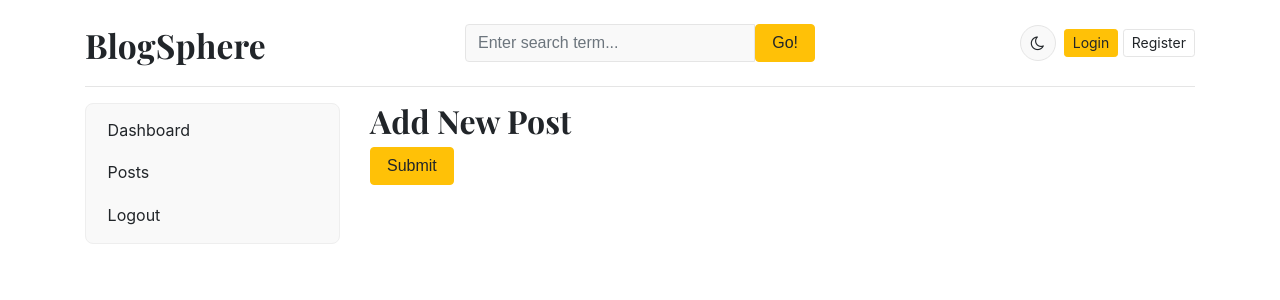
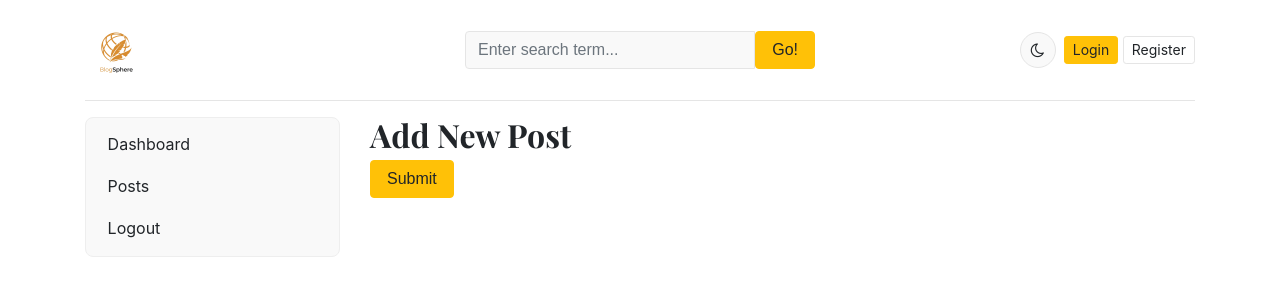
Before and after one commit to NOVAMJ/BlogSphere, a Django app: template templates/dashboard/add_post.html in a window 1280 px wide. Shown: the top 300 px of the page. Run offline with Django 4.2, Linux system fonts and the light colour scheme; the template is opened without the code that fills it, so the values that code supplies are empty; some libraries are stand-ins or nearby versions.

Commit message:
Add a custom logo and favicon to the website header
Update base template and CSS to include a new logo image and favicon, replacing the text-based logo in the header and adding a site icon.

Replit-Commit-Author: Agent
Replit-Commit-Session-Id: 1f825b8a-667b-4f04-a4db-d59fbcb175ae
Replit-Commit-Checkpoint-Type: full_checkpoint
Replit-Commit-Event-Id: c79eb86f-e992-49aa-a83d-8ca8d7f7f7e3
Replit-Commit-Screenshot-Url: https://storage.googleapis.com/screenshot-production-us-central1/c34fed86-6b1f-4fc0-b169-0f582ce5fd10/1f825b8a-667b-4f04-a4db-d59fbcb175ae/TGbiUX9
Replit-Helium-Checkpoint-Created: true

```diff
--- a/blog_main/static/css/blog.css
+++ b/blog_main/static/css/blog.css
@@ -622,3 +622,23 @@ article .card:hover { transform: none; box-shadow: var(--shadow); }
 .oauth-btn--github        { color: var(--text); }
 .oauth-btn--github:hover  { background-color: #24292f; color: #fff; border-color: #24292f; }
 [data-theme="dark"] .oauth-btn--github:hover { background-color: #f0f6fc; color: #24292f; border-color: #f0f6fc; }
+
+/* =========================================================
+   Brand logo image (replaces text logo)
+   ========================================================= */
+.brand-logo {
+  height: 64px;
+  width: auto;
+  display: block;
+  transition: transform .2s ease;
+}
+.brand-logo:hover { transform: scale(1.03); }
+
+/* On dark mode, slightly brighten the gold so it pops on dark bg */
+[data-theme="dark"] .brand-logo {
+  filter: brightness(1.08) saturate(1.05);
+}
+
+@media (max-width: 575px) {
+  .brand-logo { height: 48px; }
+}
--- a/templates/base.html
+++ b/templates/base.html
@@ -32,8 +32,10 @@
     {% endblock meta %}
     <link href="https://getbootstrap.com/docs/4.0/dist/css/bootstrap.min.css" rel="stylesheet">
     <link href="https://fonts.googleapis.com/css?family=Playfair+Display:700,900" rel="stylesheet">
-    <link href="{% static 'css/blog.css' %}" rel="stylesheet">
+    <link href="{% static 'css/blog.css' %}?v=2" rel="stylesheet">
     <link rel="stylesheet" href="https://cdnjs.cloudflare.com/ajax/libs/font-awesome/4.7.0/css/font-awesome.min.css">
+    <link rel="icon" type="image/png" href="{% static 'images/favicon.png' %}">
+    <link rel="apple-touch-icon" href="{% static 'images/favicon.png' %}">
     <script>
       // Apply saved theme as early as possible to avoid a flash
       (function () {
@@ -53,7 +55,9 @@
       <header class="blog-header py-3">
         <div class="row flex-nowrap justify-content-between align-items-center">
           <div class="col-4 pt-1">
-            <a class="blog-header-logo text-dark" href="/">BlogSphere</a>
+            <a class="blog-header-logo" href="/" aria-label="BlogSphere — home">
+              <img src="{% static 'images/logo.png' %}" alt="BlogSphere" class="brand-logo">
+            </a>
           </div>
           <div class="col-4">
             <form action="{% url 'search' %}" method="GET">
```
Also changed, not shown: replit.md (+1 -0 lines), .agents/agent_assets_metadata.toml (added), blog_main/static/images/favicon-source.png (added), blog_main/static/images/favicon.png (added), blog_main/static/images/logo.png (added).
